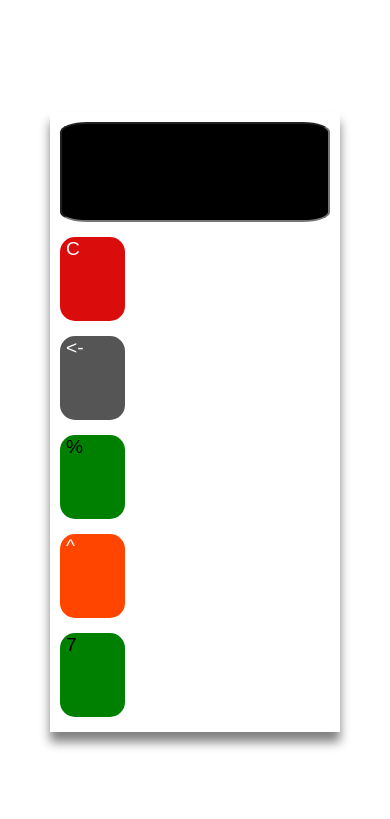
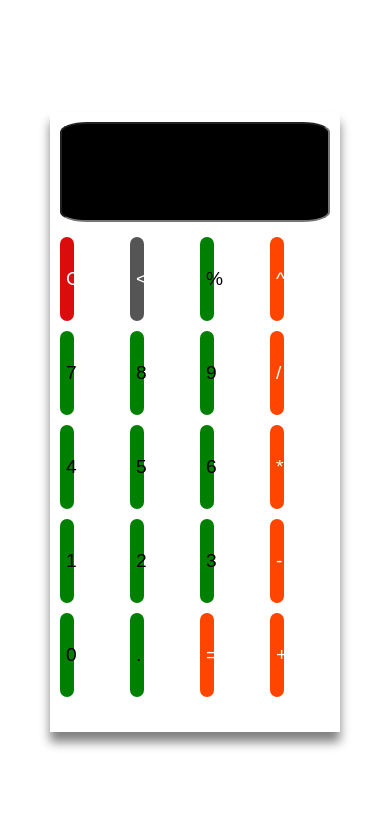
Before and after one commit to SwyCodes/calculator, a plain HTML site: page index.html in a window 390 px wide. Drawn offline with Linux system fonts and the light colour scheme.

Commit message:
Update calculator.css

```diff
--- a/calculator.css
+++ b/calculator.css
@@ -18,7 +18,6 @@ body{
 }
 
 #display{
-
     color: white;
     font-size: 30px;
     width:100%;
@@ -29,17 +28,19 @@ body{
     border-radius: 10%;
     background-color: black;
 }
-button{
+#button {
+    display: grid;
+    grid-template-columns: repeat(4,1fr);
     gap: 10px;
     margin-top:15px;
-    grid-template-columns: repeat(4,1fr);
+}
+button{
     font-size: larger;
-    display: grid;
     border-radius: 15px;
     cursor:pointer;
 }
 @media (max-width: 600px) {
-    button {
+   #button {
         grid-template-columns: repeat(4, 1fr);
     }
 }
```
